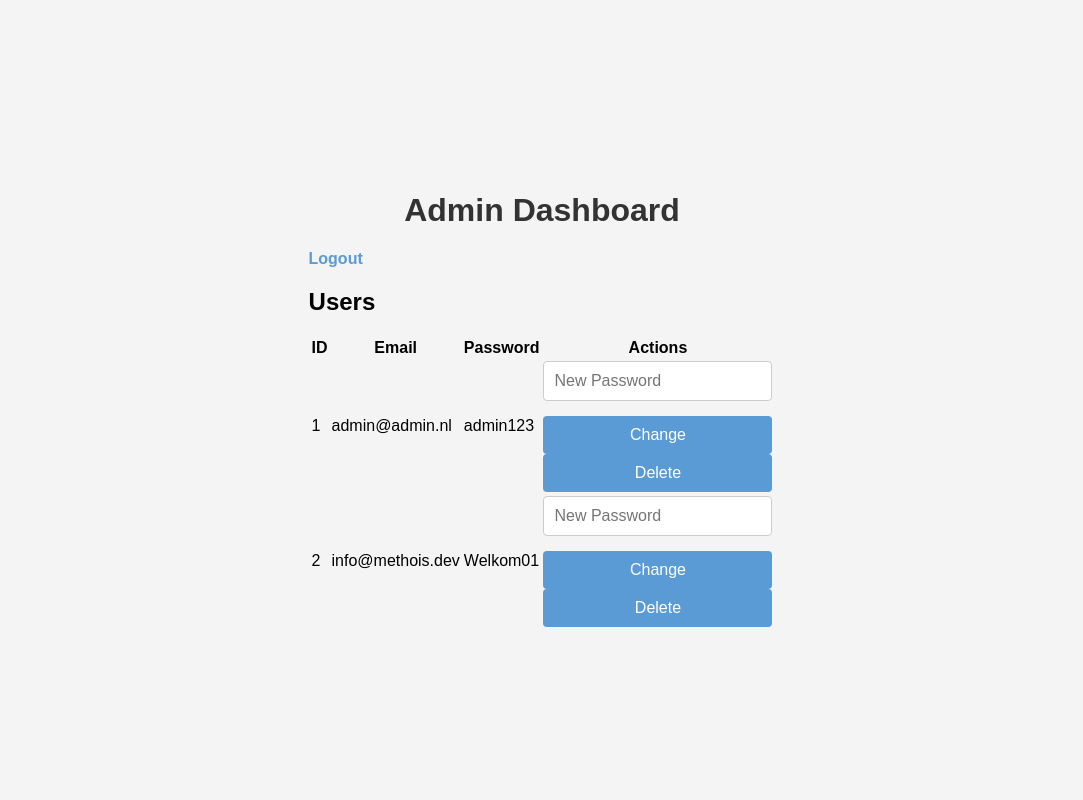
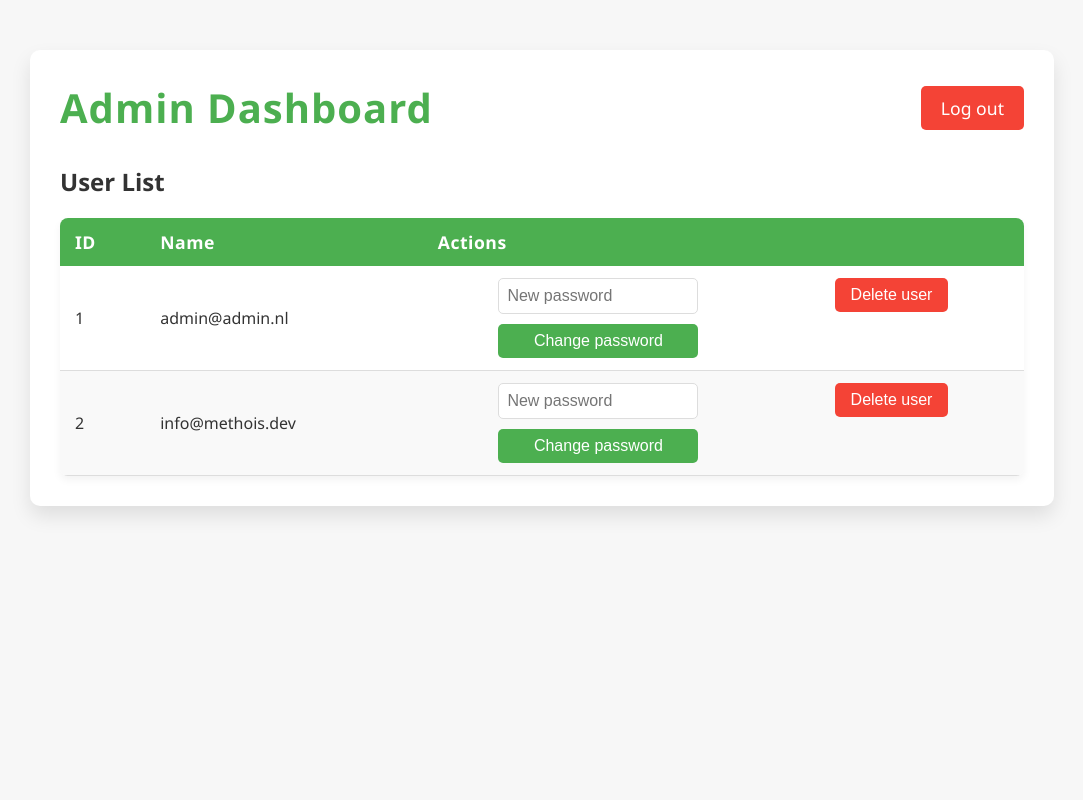
Before and after one commit to Methois/Python-login-page, a Flask app: page /admin/dashboard in a window 1280 px wide. Shown: the whole page, without its empty margins (98-1181 px from the left). Run offline with Flask 3, Linux system fonts and the light colour scheme; the visitor is signed in with stand-in values (Sample User, id 1); data comes from the database, SQL or seed files in the repository.

Commit message:
Admin panel update

```diff
--- /dev/null
+++ b/static/admin.css
@@ -0,0 +1,162 @@
+/* Algemene styling */
+* {
+    margin: 0;
+    padding: 0;
+    box-sizing: border-box;
+}
+
+body {
+    font-family: 'Segoe UI', Tahoma, Geneva, Verdana, sans-serif;
+    background-color: #f7f7f7;
+    color: #333;
+}
+
+.container {
+    width: 80%;
+    margin: 50px auto;
+    background: #fff;
+    border-radius: 10px;
+    box-shadow: 0 10px 20px rgba(0, 0, 0, 0.1);
+    padding: 30px;
+}
+
+/* Header styling */
+header {
+    display: flex;
+    justify-content: space-between;
+    align-items: center;
+    margin-bottom: 30px;
+}
+
+header h1 {
+    font-size: 2.5rem;
+    color: #4CAF50;
+    letter-spacing: 1px;
+}
+
+nav a.logout-btn {
+    font-size: 1.1rem;
+    color: #fff;
+    background-color: #f44336;
+    padding: 10px 20px;
+    border-radius: 5px;
+    text-decoration: none;
+}
+
+nav a.logout-btn:hover {
+    background-color: #e53935;
+}
+
+/* Tabel styling */
+table {
+    width: 100%;
+    border-collapse: collapse;
+    margin-top: 20px;
+    background-color: #fff;
+    border-radius: 8px;
+    overflow: hidden;
+    box-shadow: 0 4px 8px rgba(0, 0, 0, 0.05);
+}
+
+thead {
+    background-color: #4CAF50;
+    color: white;
+}
+
+thead th {
+    padding: 12px 15px;
+    text-align: left;
+    font-size: 1.1rem;
+    letter-spacing: 0.5px;
+}
+
+tbody tr {
+    border-bottom: 1px solid #ddd;
+}
+
+tbody tr:nth-child(even) {
+    background-color: #f9f9f9;
+}
+
+tbody td {
+    padding: 12px 15px;
+    font-size: 1rem;
+}
+
+.actions {
+    display: flex;
+    gap: 15px;
+    justify-content: space-around;
+}
+
+.actions form {
+    display: flex;
+    flex-direction: column;
+}
+
+input[type="password"] {
+    padding: 8px;
+    margin-bottom: 10px;
+    border: 1px solid #ddd;
+    border-radius: 5px;
+    font-size: 1rem;
+    width: 200px;
+}
+
+button {
+    background-color: #4CAF50;
+    color: white;
+    border: none;
+    padding: 8px 16px;
+    font-size: 1rem;
+    border-radius: 5px;
+    cursor: pointer;
+    width: 100%;
+    transition: background-color 0.3s ease;
+}
+
+button:hover {
+    background-color: #45a049;
+}
+
+.delete-btn {
+    background-color: #f44336;
+}
+
+.delete-btn:hover {
+    background-color: #e53935;
+}
+
+/* Responsiveness */
+@media (max-width: 768px) {
+    .container {
+        width: 95%;
+        padding: 20px;
+    }
+
+    header h1 {
+        font-size: 2rem;
+    }
+
+    nav a.logout-btn {
+        font-size: 1rem;
+        padding: 8px 16px;
+    }
+
+    table, tbody td {
+        font-size: 0.9rem;
+    }
+
+    input[type="password"] {
+        width: 100%;
+    }
+
+    button {
+        width: 100%;
+    }
+
+    .actions {
+        flex-direction: column;
+        gap: 10px;
+    }
+}
--- a/templates/admin_dashboard.html
+++ b/templates/admin_dashboard.html
@@ -4,19 +4,24 @@
     <meta charset="UTF-8">
     <meta name="viewport" content="width=device-width, initial-scale=1.0">
     <title>Admin Dashboard</title>
-    <link rel="stylesheet" href="{{ url_for('static', filename='style.css') }}">
+    <link rel="stylesheet" href="{{ url_for('static', filename='admin.css') }}">
 </head>
 <body>
-    <div class="dashboard">
+    <div class="container">
+        <header>
             <h1>Admin Dashboard</h1>
-        <a href="{{ url_for('admin_logout') }}" class="logout-button">Logout</a>
-        <h2>Users</h2>
+            <nav>
+                <a href="{{ url_for('admin_logout') }}" class="logout-btn">Log out</a>
+            </nav>
+        </header>
+
+        <section class="user-table">
+            <h2>User List</h2>
             <table>
                 <thead>
                     <tr>
                         <th>ID</th>
-                    <th>Email</th>
-                    <th>Password</th>
+                        <th>Name</th>
                         <th>Actions</th>
                     </tr>
                 </thead>
@@ -25,20 +30,20 @@
                     <tr>
                         <td>{{ user[0] }}</td>
                         <td>{{ user[1] }}</td>
-                    <td>{{ user[2] }}</td>
-                    <td>
-                        <form method="POST" action="{{ url_for('change_password', user_id=user[0]) }}">
-                            <input type="text" name="new_password" placeholder="New Password" required>
-                            <button type="submit">Change</button>
+                        <td class="actions">
+                            <form action="{{ url_for('admin_change_password', user_id=user[0]) }}" method="POST">
+                                <input type="password" name="new_password" placeholder="New password" required>
+                                <button type="submit" class="action-btn">Change password</button>
                             </form>
-                        <form method="POST" action="{{ url_for('delete_user', user_id=user[0]) }}">
-                            <button type="submit">Delete</button>
+                            <form action="{{ url_for('delete_user', user_id=user[0]) }}" method="POST">
+                                <button type="submit" class="action-btn delete-btn">Delete user</button>
                             </form>
                         </td>
                     </tr>
                     {% endfor %}
                 </tbody>
             </table>
+        </section>
     </div>
 </body>
 </html>
```
Lines whose indentation alone changed are shown as unchanged.
